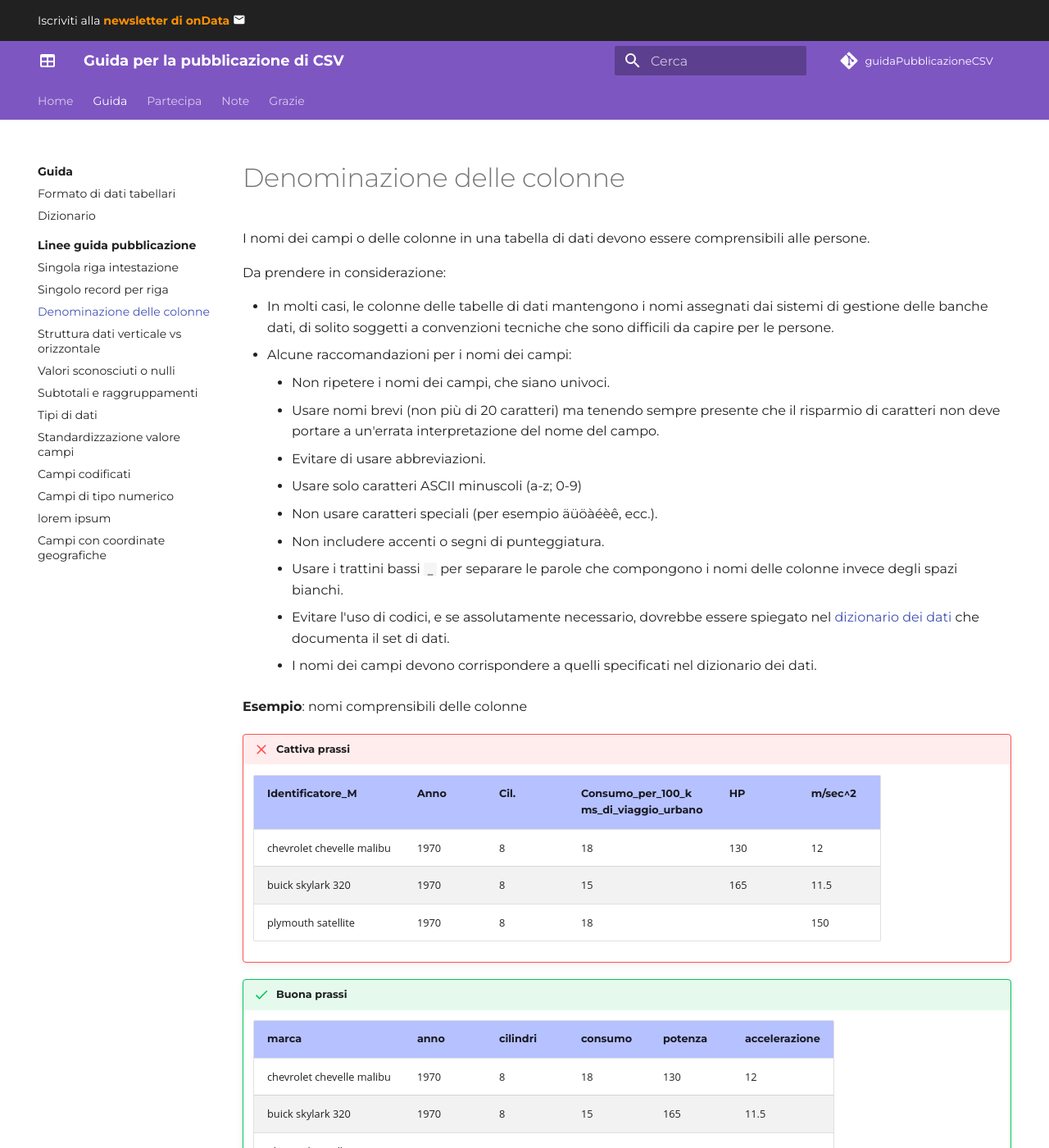
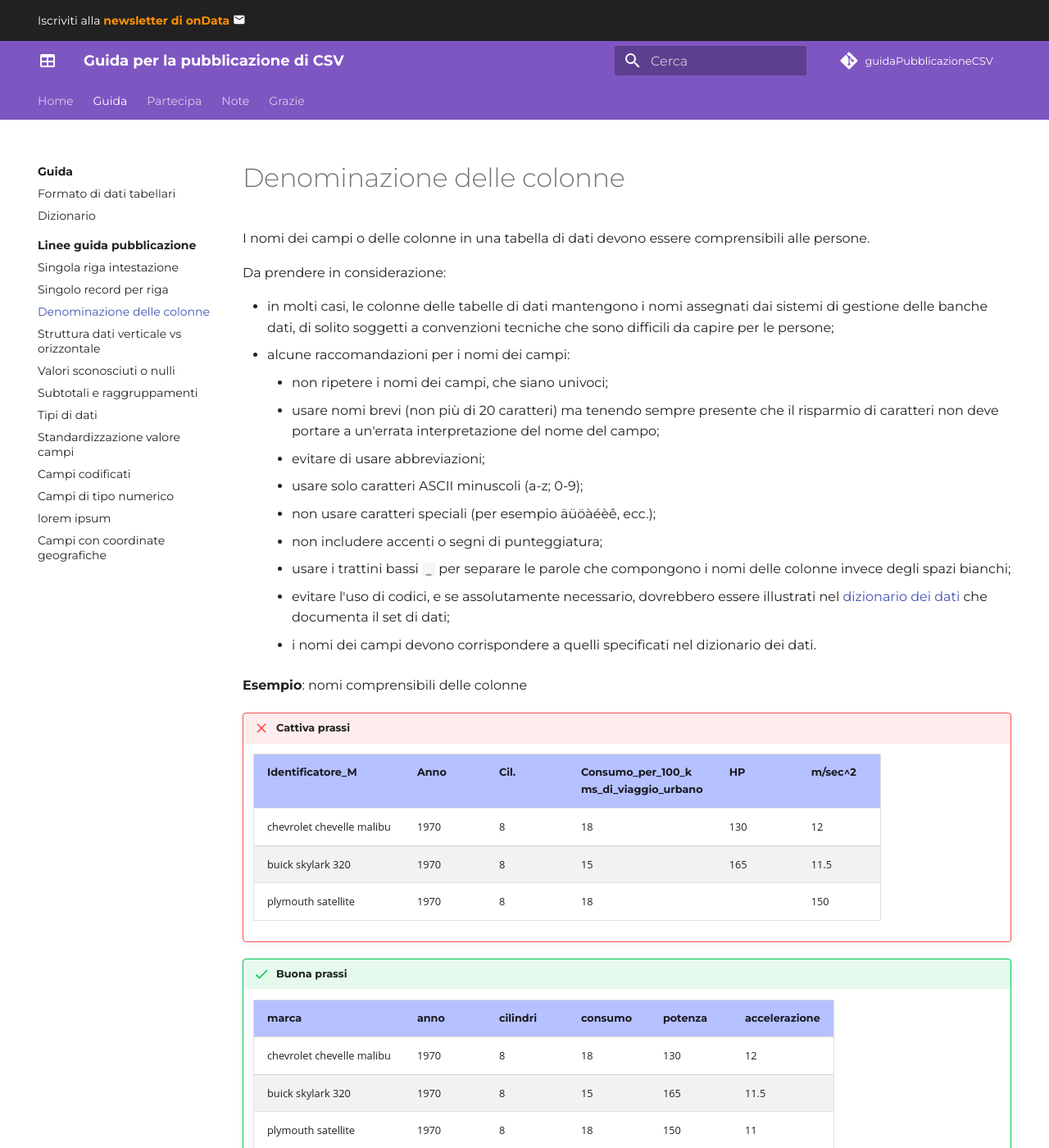
Before and after one commit to ondata/guidaPraticaPubblicazioneCSV, an MkDocs documentation site: the page built from docs/guida/linee_guida_pubblicazione/P03_denominazione_colonne.md, in a window 1280 px wide and 1400 px high. Shown: the whole window at 82% size. Built offline with MkDocs 1.6.1 and Material for MkDocs 9.7.7, drawn with Linux system fonts in a browser that asks for light colours; comment, search, counter and statistics services are not loaded; some of the changed text lies outside the part shown.

Commit message:
Piccole modifiche e integrazioni

```diff
--- a/docs/guida/linee_guida_pubblicazione/P03_denominazione_colonne.md
+++ b/docs/guida/linee_guida_pubblicazione/P03_denominazione_colonne.md
@@ -10,17 +10,17 @@ I nomi dei campi o delle colonne in una tabella di dati devono essere comprensib
 
 Da prendere in considerazione:
 
-- In molti casi, le colonne delle tabelle di dati mantengono i nomi assegnati dai sistemi di gestione delle banche dati, di solito soggetti a convenzioni tecniche che sono difficili da capire per le persone.
-- Alcune raccomandazioni per i nomi dei campi:
-    - Non ripetere i nomi dei campi, che siano univoci.
-    - Usare nomi brevi (non più di 20 caratteri) ma tenendo sempre presente che il risparmio di caratteri non deve portare a un'errata interpretazione del nome del campo.
-    - Evitare di usare abbreviazioni.
-    - Usare solo caratteri ASCII minuscoli (a-z; 0-9)
-    - Non usare caratteri speciali (per esempio äüöàéèê, ecc.).
-    - Non includere accenti o segni di punteggiatura.
-    - Usare i trattini bassi `_` per separare le parole che compongono i nomi delle colonne invece degli spazi bianchi.
-    - Evitare l'uso di codici, e se assolutamente necessario, dovrebbe essere spiegato nel [dizionario dei dati](../dizionario_dati.md) che documenta il set di dati.
-    - I nomi dei campi devono corrispondere a quelli specificati nel dizionario dei dati.
+- in molti casi, le colonne delle tabelle di dati mantengono i nomi assegnati dai sistemi di gestione delle banche dati, di solito soggetti a convenzioni tecniche che sono difficili da capire per le persone;
+- alcune raccomandazioni per i nomi dei campi:
+    - non ripetere i nomi dei campi, che siano univoci;
+    - usare nomi brevi (non più di 20 caratteri) ma tenendo sempre presente che il risparmio di caratteri non deve portare a un'errata interpretazione del nome del campo;
+    - evitare di usare abbreviazioni;
+    - usare solo caratteri ASCII minuscoli (a-z; 0-9);
+    - non usare caratteri speciali (per esempio äüöàéèê, ecc.);
+    - non includere accenti o segni di punteggiatura;
+    - usare i trattini bassi `_` per separare le parole che compongono i nomi delle colonne invece degli spazi bianchi;
+    - evitare l'uso di codici, e se assolutamente necessario, dovrebbero essere illustrati nel [dizionario dei dati](../dizionario_dati.md) che documenta il set di dati;
+    - i nomi dei campi devono corrispondere a quelli specificati nel dizionario dei dati.
 
 **Esempio**: nomi comprensibili delle colonne
 
```
Also changed, not shown: other parts of docs/guida/linee_guida_pubblicazione/P03_denominazione_colonne.md (+1 -1 lines).
